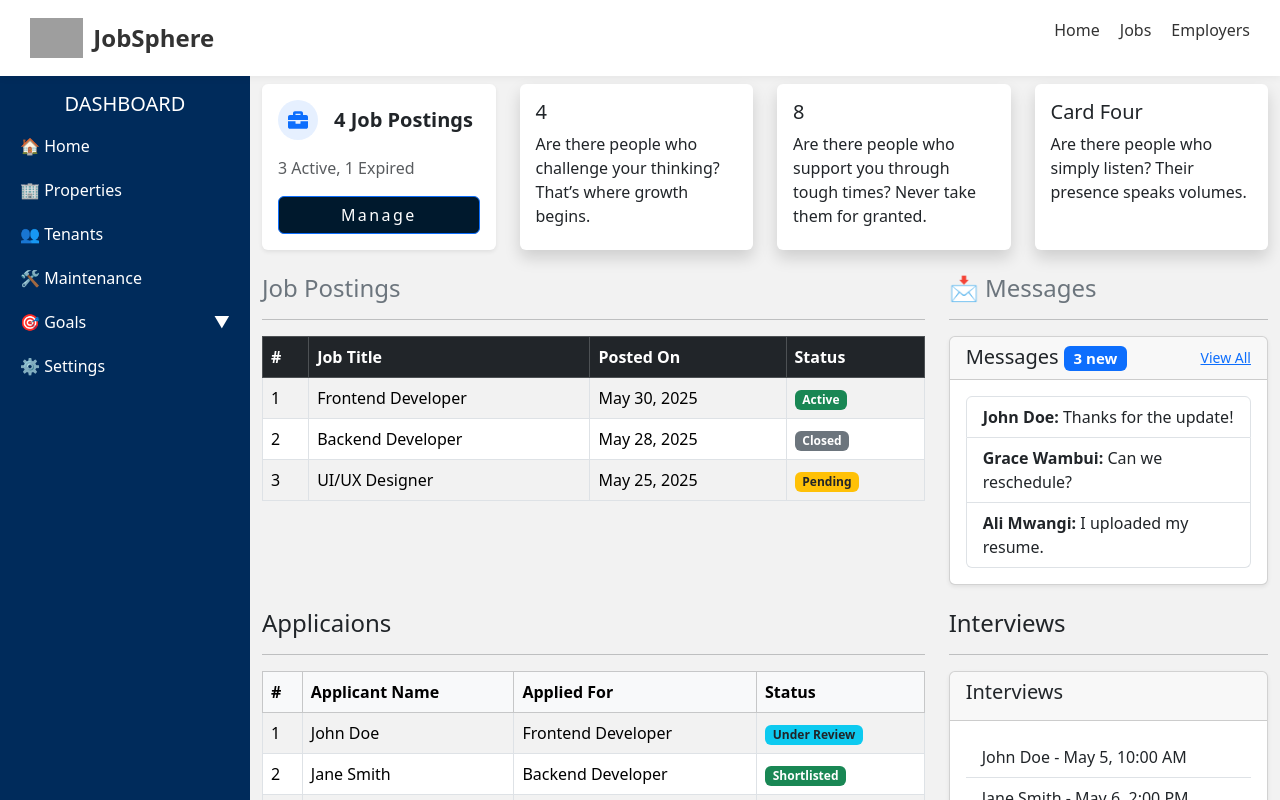
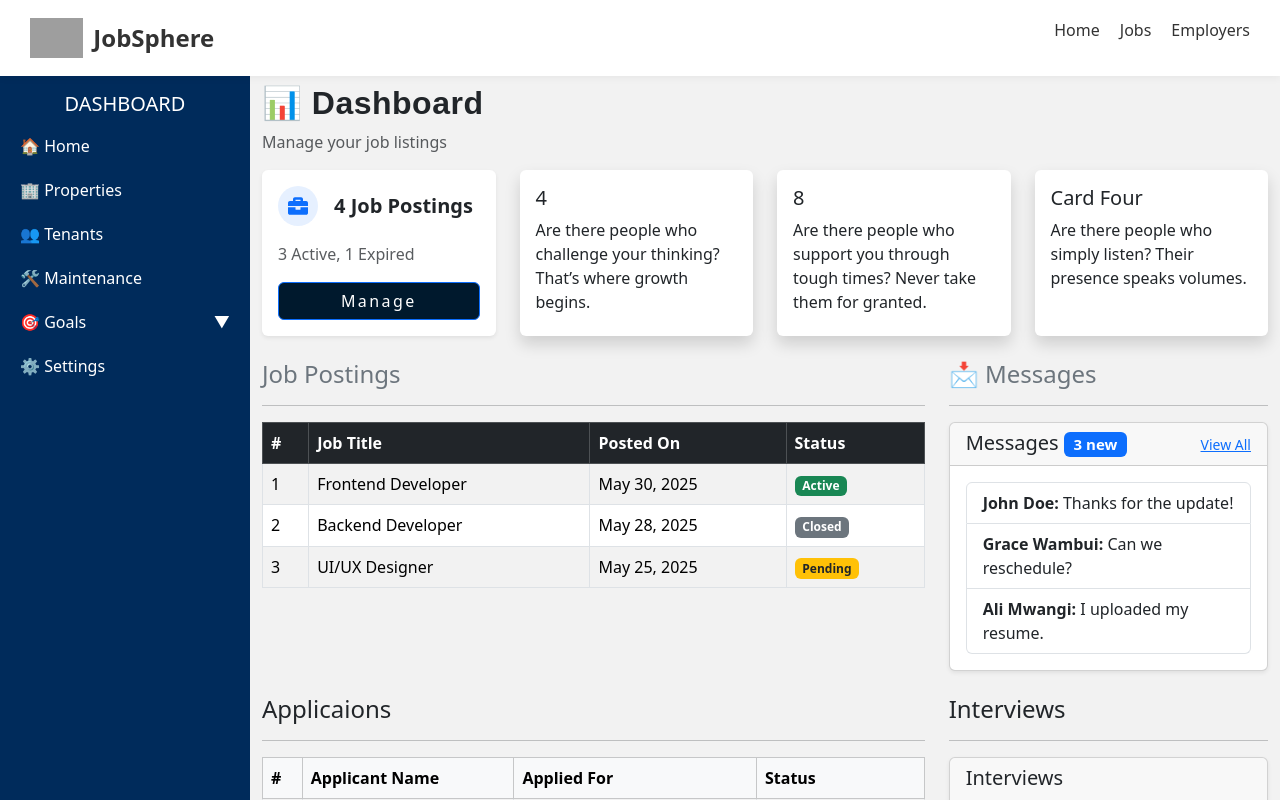
Before and after one commit to Manucho661/JobSphere, a React (Vite) app in the folder front-end/: page /employers/dashboard in a window 1280 px wide. Shown: the top 800 px of the page. Built offline with nearby package versions, Linux system fonts and the light colour scheme; grey boxes are pictures that could not be loaded.

Commit message:
refine the 'dashboard' title on the employers page

```diff
--- a/front-end/package.json
+++ b/front-end/package.json
@@ -31,6 +31,6 @@
     "eslint-plugin-react-hooks": "^5.1.0",
     "eslint-plugin-react-refresh": "^0.4.19",
     "globals": "^15.15.0",
-    "vite": "^6.2.5"
+    "vite": "^6.3.5"
   }
 }
--- a/front-end/src/pages/employers/dashboard.jsx
+++ b/front-end/src/pages/employers/dashboard.jsx
@@ -29,6 +29,8 @@ const EmployerDashboard = () => {
       {/* main */}
       <div className='main'>
         <div className='container mt-2'>
+          <h2 className='dashboard-title'>📊	Dashboard</h2>
+          <p className=' text-muted'>Manage your job listings</p>
           <div class="row">
             <div className="col-md-3">
               <div className="card border-0 shadow-sm h-100 hover-shadow transition">
--- a/front-end/src/pages/employers/employers.css
+++ b/front-end/src/pages/employers/employers.css
@@ -48,3 +48,9 @@
     .main{
       grid-area: main;
     }
+
+    .dashboard-title{
+      font-family: 'Poppins', sans-serif;
+      font-weight: 600;
+      letter-spacing: .5px;
+    }
```
Also changed, not shown: 1 other file (tests, documents, lock files or other folders).
